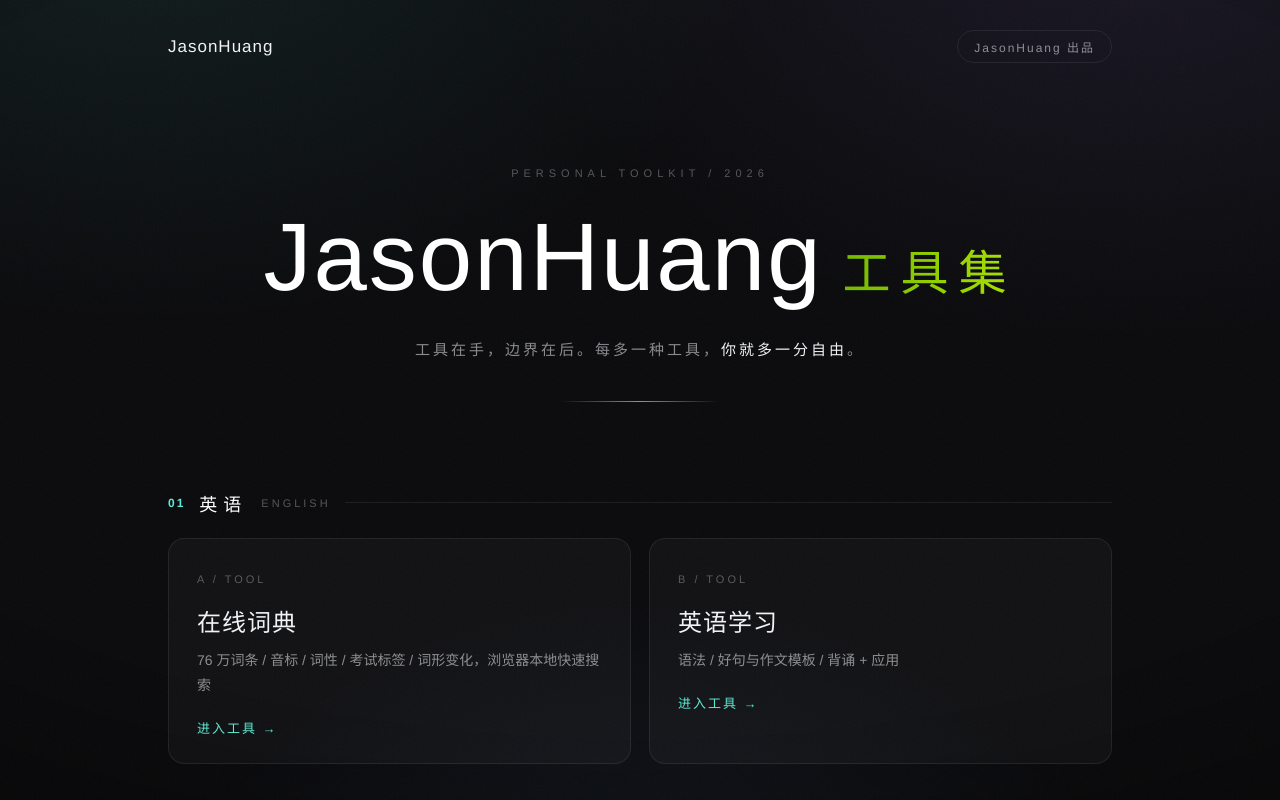
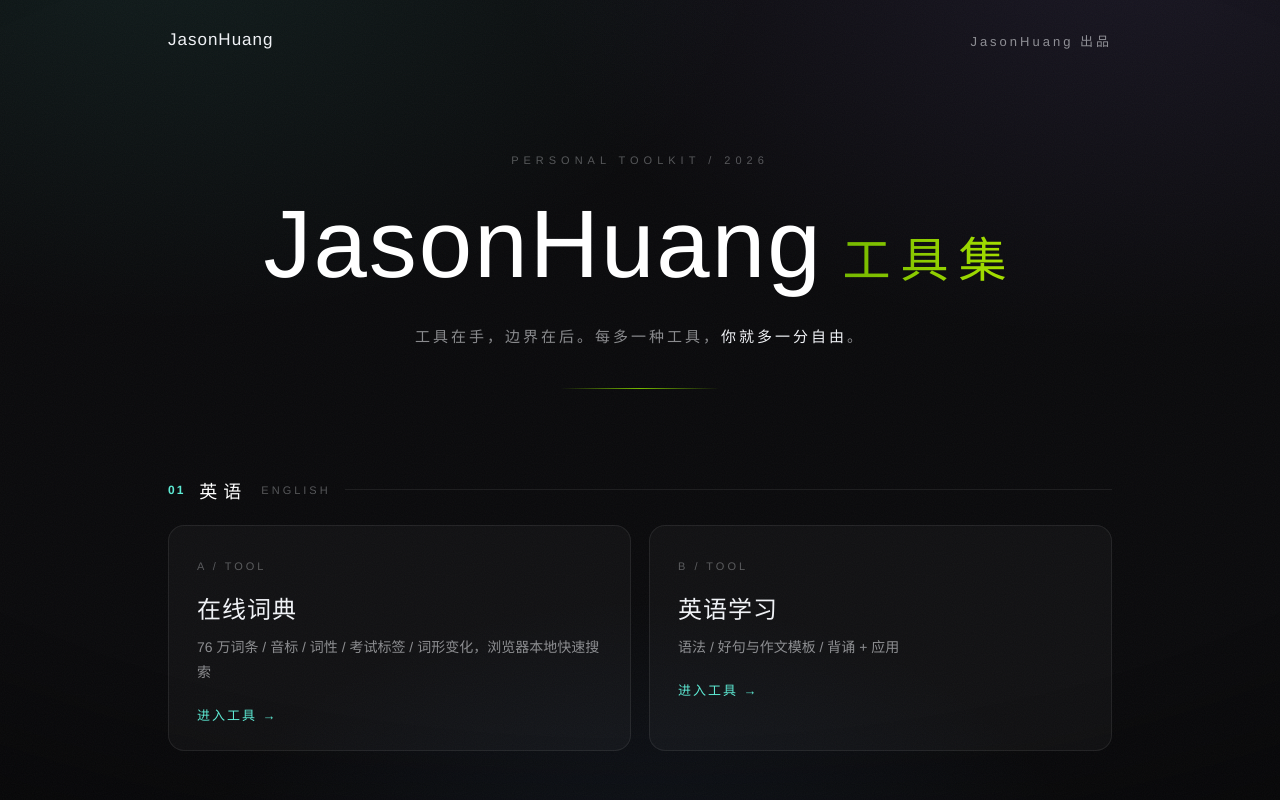
Before and after one commit to HuangJensen/jasonhuang-tools, a plain HTML site: page index.html in a window 1280 px wide. Shown: the top 800 px of the page. Drawn offline with Linux system fonts and the light colour scheme.

Commit message:
style: 字体 SpaceX 技术感 + 去掉出品描边线

```diff
--- a/index.html
+++ b/index.html
@@ -18,7 +18,7 @@
   }
   * { box-sizing: border-box; margin: 0; padding: 0; }
   body {
-    font-family: "Helvetica Neue", Arial, "PingFang SC", "Microsoft YaHei", sans-serif;
+    font-family: "Bahnschrift", "DIN Alternate", "Helvetica Neue", Arial, "PingFang SC", "Microsoft YaHei", sans-serif;
     background: var(--bg); color: var(--txt);
     min-height: 100vh; overflow-x: hidden;
     -webkit-font-smoothing: antialiased;
@@ -45,7 +45,7 @@
   /* 顶部导航：极简 */
   nav { display: flex; align-items: center; justify-content: space-between; padding: 30px 0 0; }
   .brand { font-size: 17px; font-weight: 500; letter-spacing: 1px; color: var(--txt); }
-  .made { font-size: 12px; letter-spacing: 2px; color: var(--muted); border: 1px solid var(--line); border-radius: 999px; padding: 7px 16px; }
+  .made { font-size: 13px; letter-spacing: 3px; color: var(--muted); }
 
   /* 英雄区：名字 + 工具集并排 */
   .hero { padding: 104px 0 26px; text-align: center; }
```
